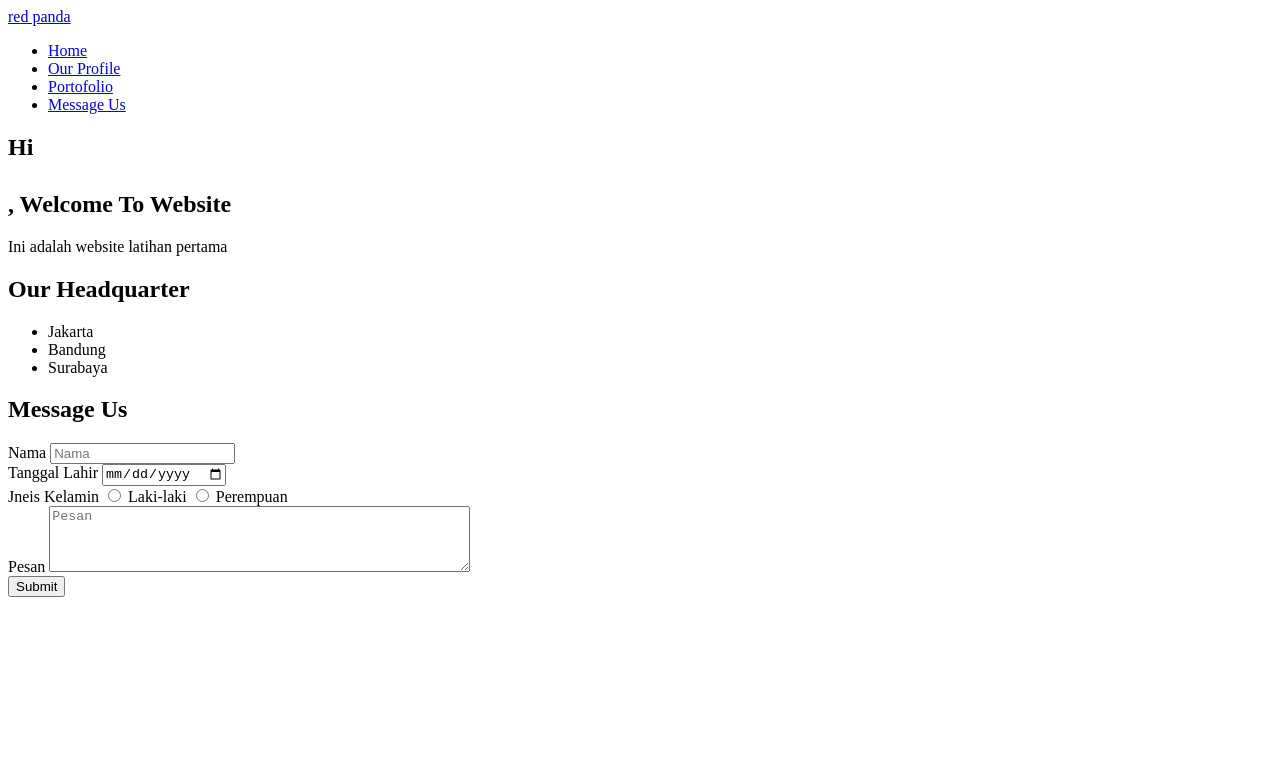
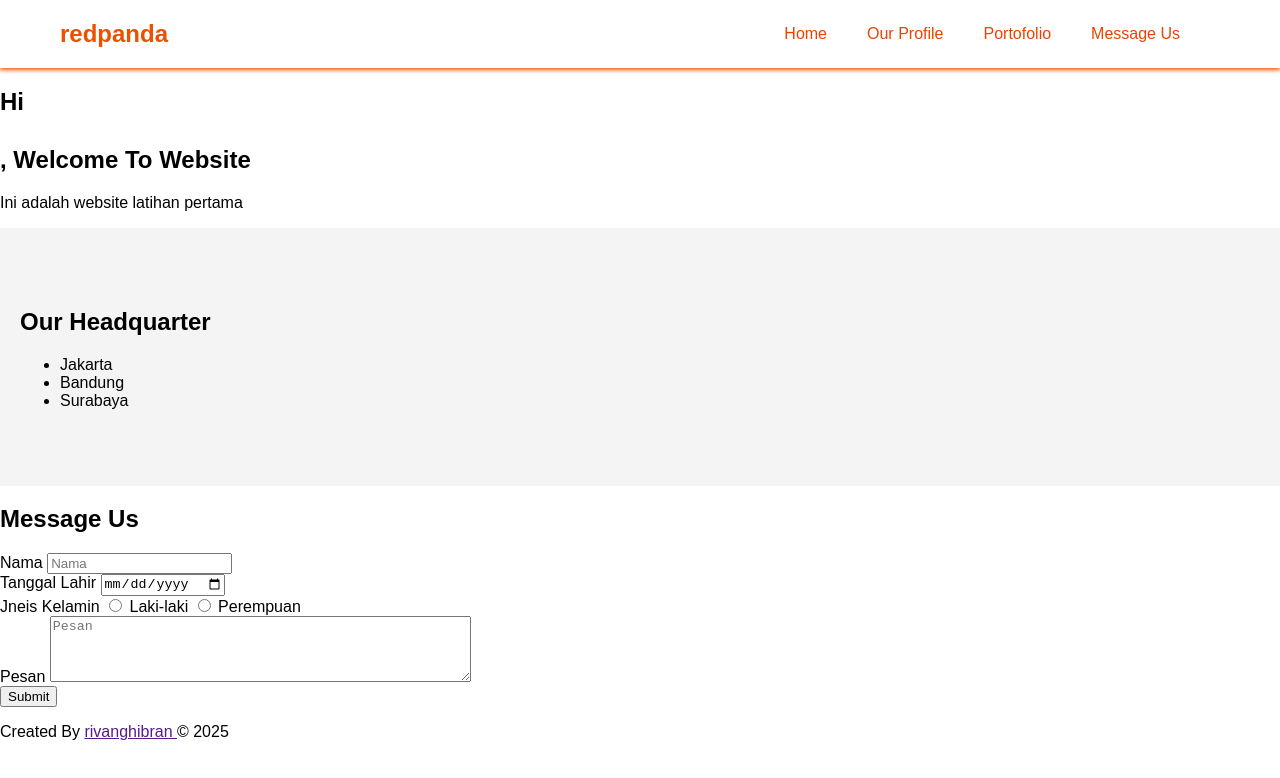
Before and after one commit to Revou-Coding-Camp/codingcamp-28-jul-2025-rivanghibran, a plain HTML site: page index.html in a window 1280 px wide. Drawn offline with Linux system fonts and the light colour scheme.

Commit message:
update css

```diff
--- a/css/style.css
+++ b/css/style.css
@@ -0,0 +1,75 @@
+body {
+    margin: 0;
+    font-family: Arial, sans-serif;
+}
+
+.navbar {
+    display: flex;
+    justify-content: space-between;
+    align-items: center;
+    background-color: white;
+    box-shadow: 0 2px 4px rgb(255, 81, 0);
+    padding: 20px 60px;
+}
+
+.navbar .logo {
+    color: rgb(236,81, 0);
+    font-size: 1.5em;
+    font-weight: bold;
+    text-decoration: none;
+}
+
+.navbar .logo:hover {
+    color: rgb(255, 115, 0);
+    text-shadow: #000000 0px 0px 1px;
+}
+
+.navbar ul {
+    list-style: none;
+    margin: 0;
+    padding: 0;
+    display: flex;
+}
+
+.navbar ul li {
+    margin-right: 40px;
+}
+
+.navbar ul li a {
+    border: black;
+    color: rgb(236, 67, 0);
+
+    text-decoration: none;
+    font-size: 1em;
+    transition: color 0.3s;
+}
+
+.navbar ul li a:hover {
+    color: rgb(255, 115, 0);
+}
+
+.firssect {
+    padding:  60px 20px;
+    background-image: url('../img/firstsect.jpg');
+    background-size: cover;
+    height: 100vh;
+    display: flex;
+    flex-direction: column;
+    justify-content: center;
+    align-items: center;
+    text-align: center;
+}
+.secondsect {
+    background-color: #f4f4f4;
+    padding: 60px 20px;
+}
+.tirdsect {
+    background-color: #fff;
+    padding: 60px 20px;
+}
+.footer {
+    background-color: #333;
+    color: white;
+    text-align: right;
+    padding: 20px 0;
+}
--- a/index.html
+++ b/index.html
@@ -3,12 +3,14 @@
 <head>
     <meta charset="UTF-8">
     <meta name="viewport" content="width=device-width, initial-scale=1.0">
-    <title>Document</title>
+    <title>redpanda</title>
+    <link rel="stylesheet" href="css/style.css">
+    <link rel="scipt" href="js/script.js">
 </head>
 <body>
     <section class="firstsect">
         <nav class="navbar">
-            <a href="#"class="logo">red panda</a>
+            <a href="#"class="logo">redpanda</a>
             <ul>
                 <li><a href="#">Home</a></li>
                 <li><a href="#">Our Profile</a></li>
@@ -46,5 +48,8 @@
             <button type="submit">Submit</button>
         </form>
     </section>
+    <footer>
+        <p>Created By <a href="">rivanghibran </a>&copy; 2025</p>
+    </footer>
 </body>
 </html>
```
